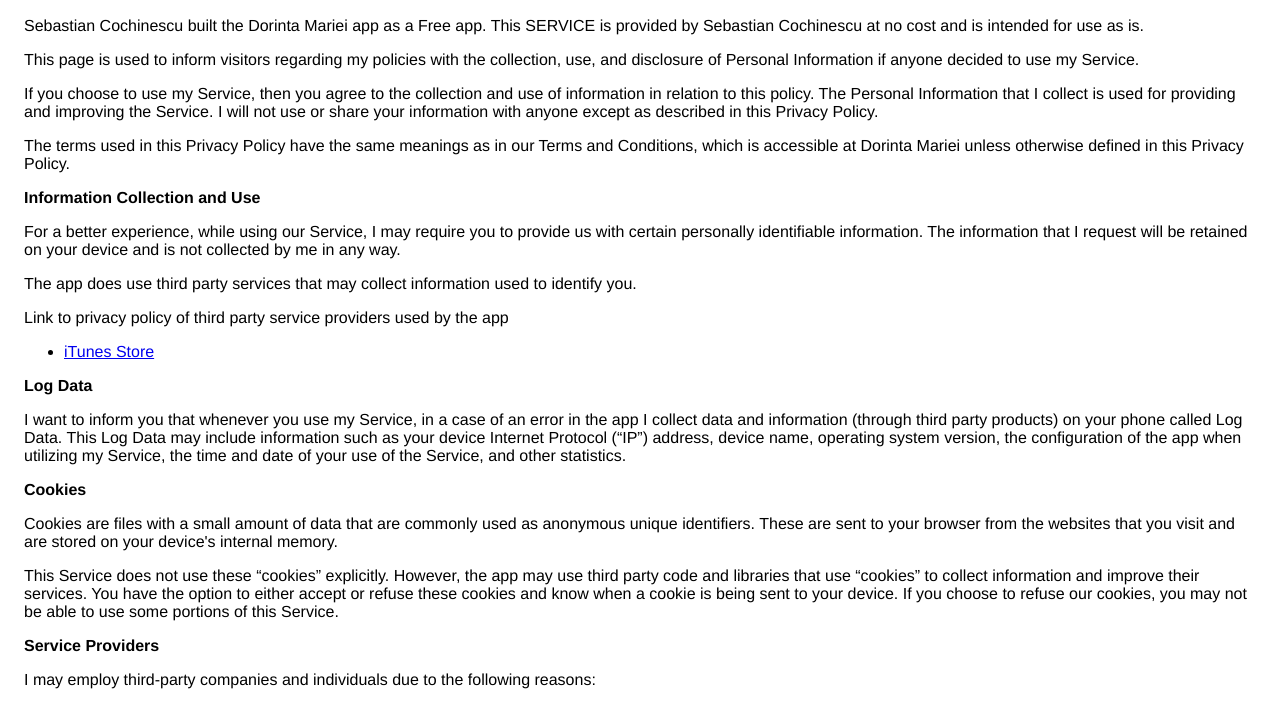
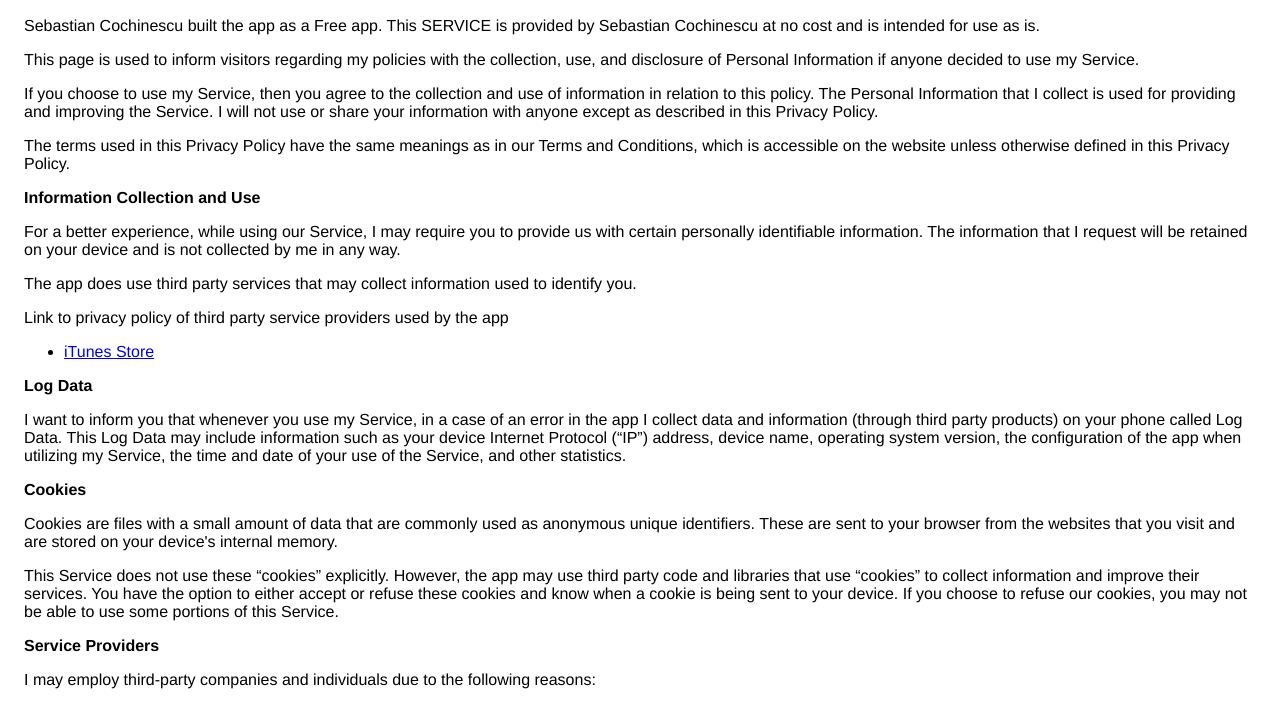
Before and after one commit to cochinescu/cochinescu.github.io, a plain HTML site: page privacy_dm_ios.html in a window 1280 px wide. Shown: the part 75-777 px from the top of the page. Drawn offline with Linux system fonts and the light colour scheme.

Commit message:
Update privacy_dm_ios.html

```diff
--- a/privacy_dm_ios.html
+++ b/privacy_dm_ios.html
@@ -41,7 +41,7 @@
 </script>
     </head>
     <body>
-    <h2>Privacy Policy</h2> <p> Sebastian Cochinescu built the Dorinta Mariei app as a Free app. This SERVICE is provided by
+    <h2>Privacy Policy</h2> <p> Sebastian Cochinescu built the app as a Free app. This SERVICE is provided by
                     Sebastian Cochinescu at no cost and is intended for use as is.
                   </p> <p>This page is used to inform visitors regarding my policies with the collection, use, and disclosure
                     of Personal Information if anyone decided to use my Service.
@@ -50,7 +50,7 @@
                     the Service. I will not use or share your information with anyone except as described
                     in this Privacy Policy.
                   </p> <p>The terms used in this Privacy Policy have the same meanings as in our Terms and Conditions, which is
-                    accessible at Dorinta Mariei unless otherwise defined in this Privacy Policy.
+                    accessible on the website unless otherwise defined in this Privacy Policy.
                   </p> <p><strong>Information Collection and Use</strong></p> <p>For a better experience, while using our Service, I may require you to provide us with certain
                     personally identifiable information. The information that I request will be retained on your device and is not collected by me in any way.
                   </p> <p>The app does use third party services that may collect information used to identify you.</p> <div><p>Link to privacy policy of third party service providers used by the app</p> <ul><li><a href="https://support.apple.com/en-us/HT208477" target="_blank">iTunes Store</a></li><!----><!----><!----><!----><!----><!----><!----></ul></div> <p><strong>Log Data</strong></p> <p> I want to inform you that whenever you use my Service, in a case of
```
